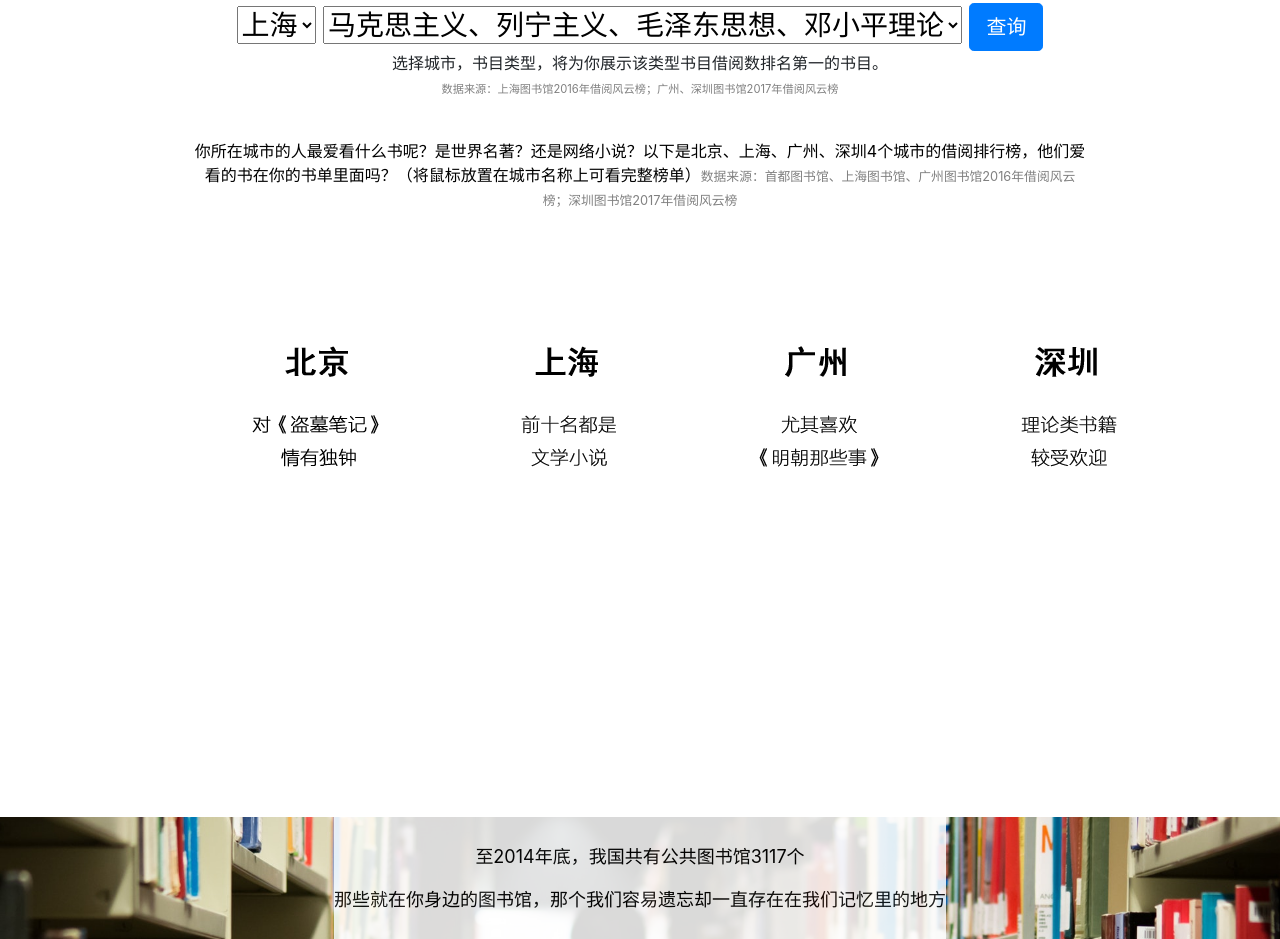
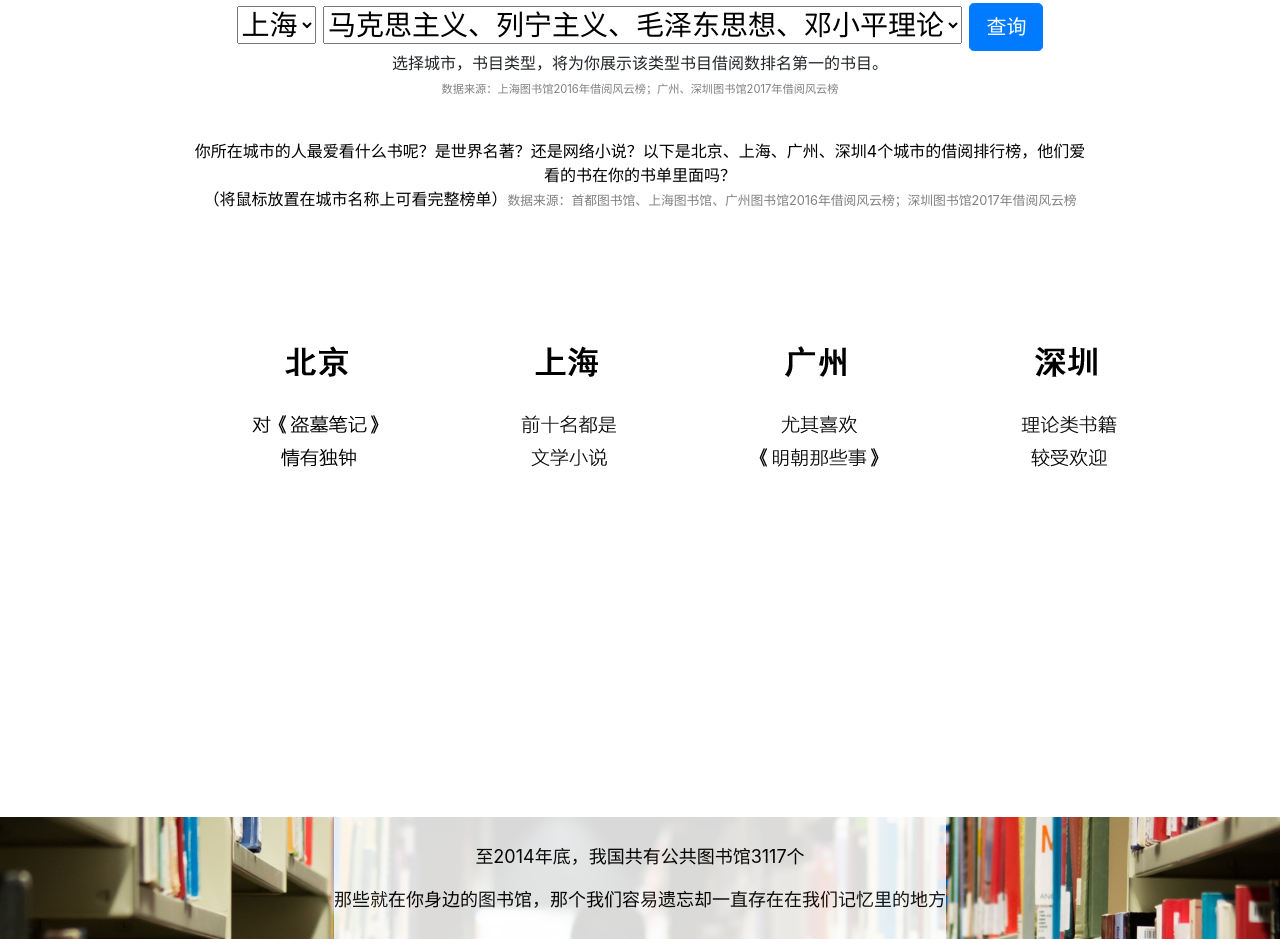
Before and after one commit to litianxia/litianxia1209.github.io, a website with bundled scripts: page index.html in a window 1280 px wide. Shown: the part 6897-7836 px from the top of the page. Built offline with nearby package versions, Linux system fonts and the light colour scheme; files whose address does not match are found by name.

Commit message:
Update index.html

```diff
--- a/index.html
+++ b/index.html
@@ -1527,7 +1527,8 @@
 
                     <font style="vertical-align:inherit; size:16px "></font>
                     <p>&nbsp;</p>
-                    <p class="text-faded mb-4" style="color:black">你所在城市的人最爱看什么书呢？是世界名著？还是网络小说？以下是北京、上海、广州、深圳4个城市的借阅排行榜，他们爱看的书在你的书单里面吗？（将鼠标放置在城市名称上可看完整榜单）<span style="font-size:80%;color:grey ">数据来源：首都图书馆、上海图书馆、广州图书馆2016年借阅风云榜；深圳图书馆2017年借阅风云榜</span></font>
+                    <p class="text-faded mb-4" style="color:black">你所在城市的人最爱看什么书呢？是世界名著？还是网络小说？以下是北京、上海、广州、深圳4个城市的借阅排行榜，他们爱看的书在你的书单里面吗？</br>
+            （将鼠标放置在城市名称上可看完整榜单）<span style="font-size:80%;color:grey ">数据来源：首都图书馆、上海图书馆、广州图书馆2016年借阅风云榜；深圳图书馆2017年借阅风云榜</span></font>
                     </p>
 
                     <div class="wamp ">
```
